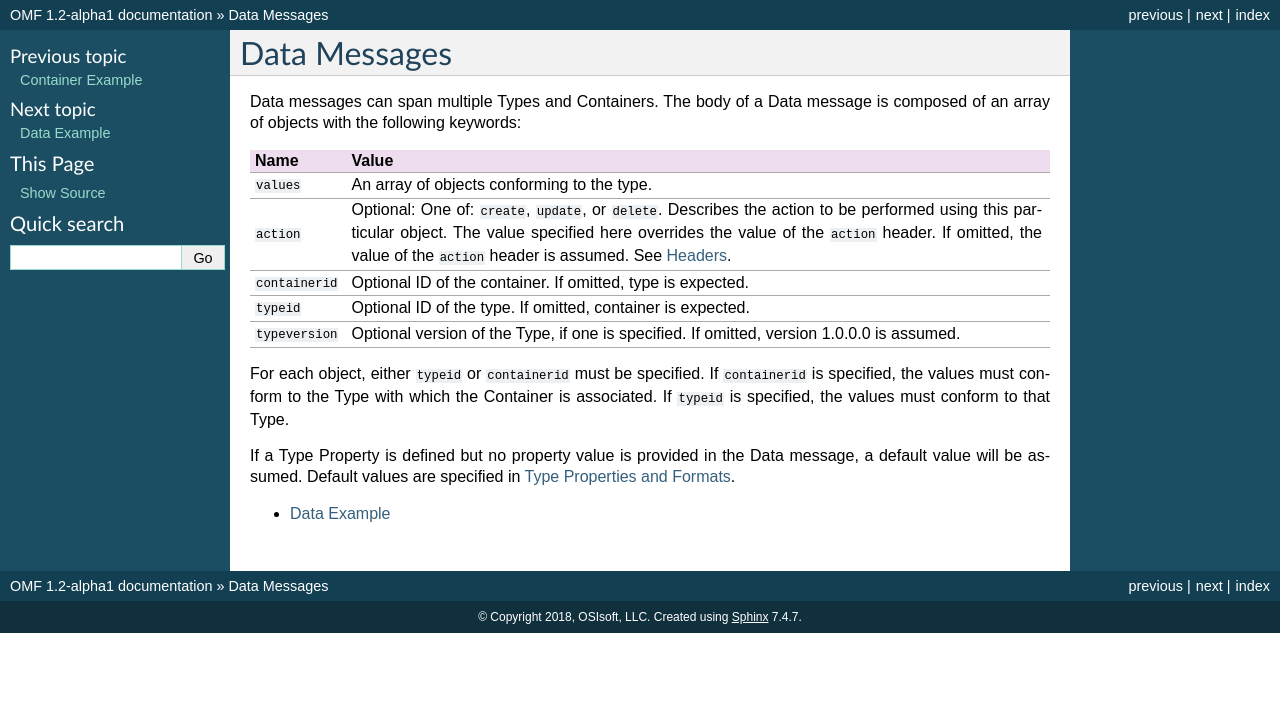
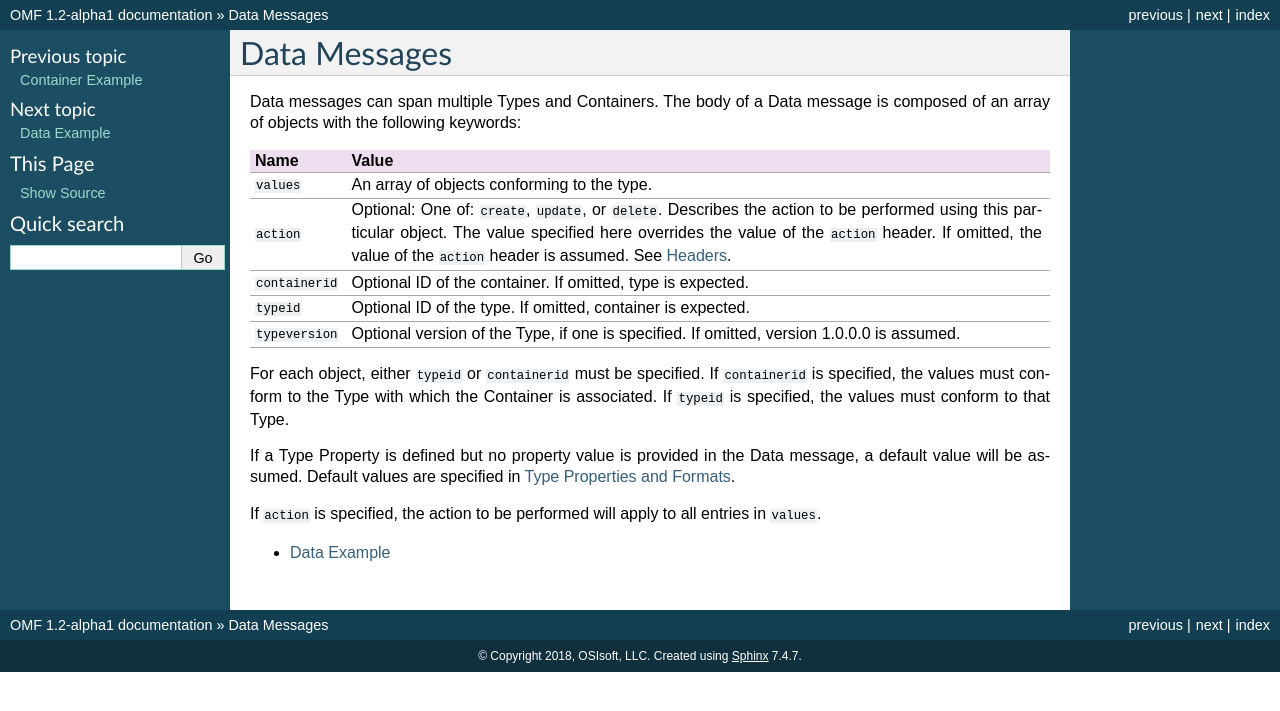
Before and after one commit to AVEVA/OMF-Docs, a Sphinx documentation site: the page built from docs/Data_Messages.rst, in a window 1280 px wide. Shown: the top 711 px of the page. Built offline with Sphinx 7.4.7, drawn with Linux system fonts in a browser that asks for light colours.

Commit message:
Add explanation of scope of action for data messages

```diff
--- a/docs/Data_Messages.rst
+++ b/docs/Data_Messages.rst
@@ -17,6 +17,8 @@ For each object, either ``typeid`` or ``containerid`` must be specified. If ``co
 
 If a Type Property is defined but no property value is provided in the Data message, a default value will be assumed. Default values are specified in :doc:`Type_Properties_and_Formats`.
 
+If ``action`` is specified, the action to be performed will apply to all entries in ``values``.
+
 .. toctree::
 
    Data_Msg_Sample
```
